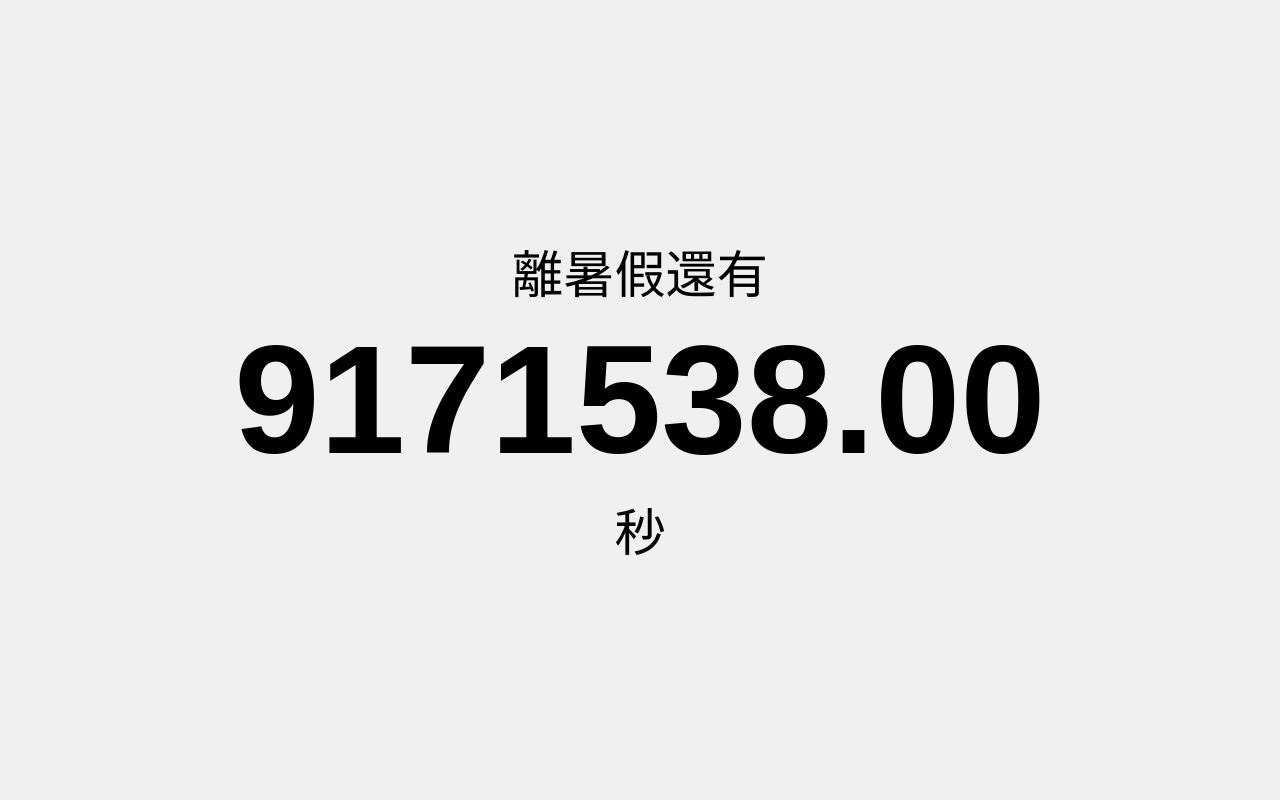
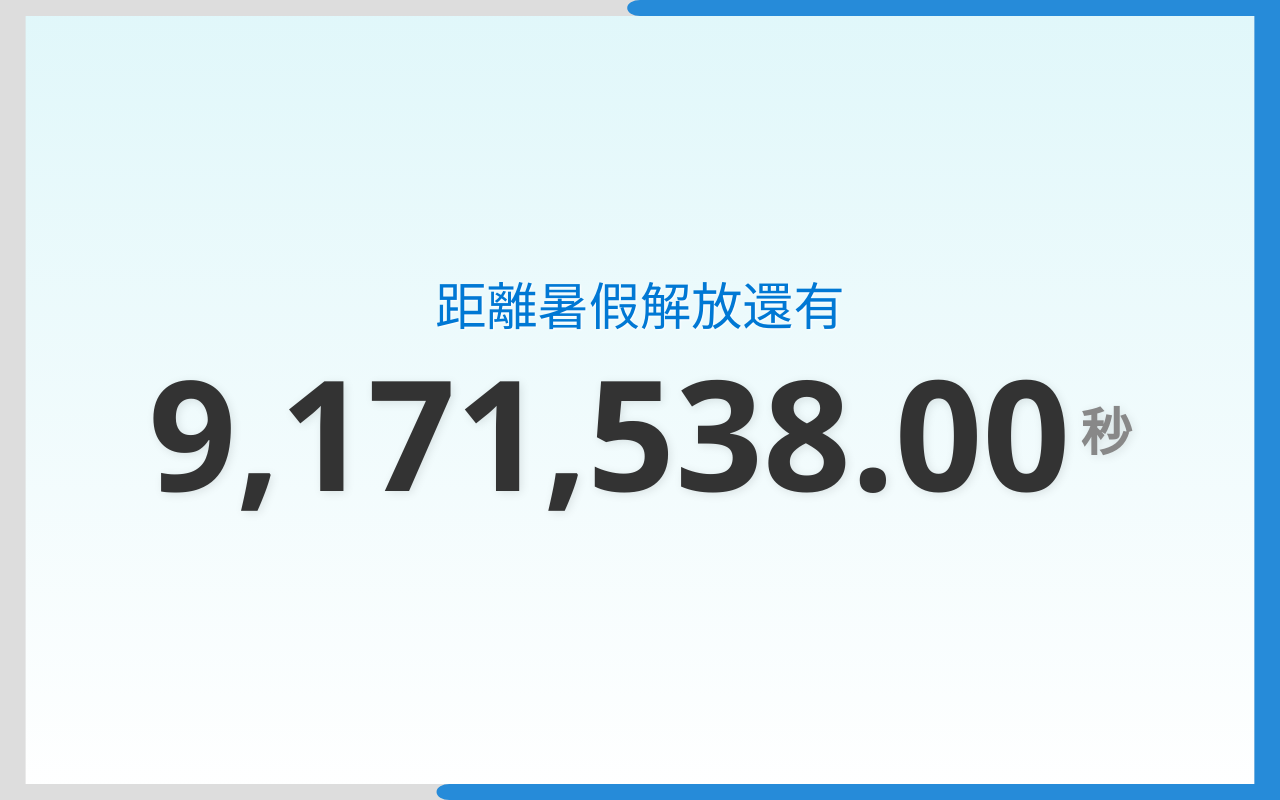
Before and after one commit to whiterice2013/summer-, a plain HTML site: page index.html in a window 1280 px wide. Drawn offline with Linux system fonts and the light colour scheme.

Commit message:
Refactor timer HTML and improve visual elements

```diff
--- a/index.html
+++ b/index.html
@@ -3,25 +3,91 @@
 <head>
     <meta charset="utf-8">
     <title>Timer</title>
+    <style>
+        body {
+            margin: 0;
+            overflow: hidden;
+            display: flex;
+            flex-direction: column;
+            justify-content: center;
+            align-items: center;
+            height: 100vh;
+            background: linear-gradient(180deg, #e0f7fa 0%, #fff 100%);
+            transition: background-color 1s ease;
+        }
+        #progressSvg {
+            position: fixed;
+            inset: 0;
+            width: 100%;
+            height: 100%;
+            pointer-events: none;
+        }
+        #progressRect {
+            stroke: #0078d4;
+            stroke-width: 20;
+            fill: none;
+            transition: stroke-dashoffset 1s ease-out;
+        }
+        #label {
+            font-family: 'Segoe UI', Arial, sans-serif;
+            font-size: 12vw;
+            font-weight: bold;
+            display: flex;
+            align-items: center;
+            justify-content: center;
+            line-height: 1.2;
+            text-shadow: 2px 2px 10px rgba(0,0,0,0.1);
+            color: #333;
+        }
+        .sub-info {
+            font-family: Arial, sans-serif;
+            font-size: 2.5vw;
+            color: #666;
+            margin-top: 10px;
+        }
+        .unit {
+            font-size: 4vw;
+            margin-left: 10px;
+            color: #888;
+        }
+    </style>
 </head>
-<body style="margin:0;overflow:hidden;display:flex;flex-direction:column;justify-content:center;align-items:center;height:100vh;background-color:#f0f0f0;">
-    <div style="font-family:Arial,sans-serif;font-size:4vw;text-align:center;">離暑假還有</div>
-    <div id="label" style="font-family:Arial,sans-serif;font-size:12vw;font-weight:bold;display:flex;align-items:center;justify-content:center;line-height:1.2;"></div>
-    <div style="font-family:Arial,sans-serif;font-size:4vw;text-align:center;">秒</div>
+<body>
+    <svg id="progressSvg" viewBox="0 0 1000 1000" preserveAspectRatio="none">
+        <rect x="10" y="10" width="980" height="980" stroke="#ddd" stroke-width="20" fill="none"/>
+        <path id="progressRect" d="M 500 10 L 990 10 L 990 990 L 10 990 L 10 10 L 500 10" stroke-linecap="round" stroke-dasharray="0 0" stroke-dashoffset="0"/>
+    </svg>
+
+    <div style="font-family:Arial,sans-serif;font-size:4vw;text-align:center;color:#0078d4;text-shadow: 1px 1px 2px white;">距離暑假解放還有</div>
+    <div id="label"></div>
+    <div id="subLabel" class="sub-info"></div>
+
     <script>
         const target = 1782835200;
         const label = document.getElementById("label");
+        const progress = document.getElementById("progressRect");
+        const subLabel = document.getElementById("subLabel");
 
-        const audioCtx = new (window.AudioContext||window.webkitAudioContext)();
+        const totalLength = progress.getTotalLength();
+        progress.style.transition = "none";
+        progress.setAttribute("stroke-dasharray", totalLength);
+        progress.setAttribute("stroke-dashoffset", totalLength);
+
+        let audioCtx;
+        function initAudio() {
+            if (!audioCtx) audioCtx = new (window.AudioContext || window.webkitAudioContext)();
+        }
+
         function beep(freq, dur=300) {
+            initAudio();
             const o = audioCtx.createOscillator();
             const g = audioCtx.createGain();
             o.frequency.value = freq;
             o.connect(g);
             g.connect(audioCtx.destination);
-            o.start();
             g.gain.setValueAtTime(1, audioCtx.currentTime);
             g.gain.exponentialRampToValueAtTime(0.001, audioCtx.currentTime + dur/1000);
+            o.start();
             o.stop(audioCtx.currentTime + dur/1000);
         }
 
@@ -32,14 +98,34 @@
             else if (x > 0) beep(200);
         }
 
+        window.addEventListener('mousedown', () => {
+            initAudio();
+            if(audioCtx.state === 'suspended') audioCtx.resume();
+        });
+
         let lastBeep = null;
         function update() {
             const now = Date.now() / 1000;
             const remaining = target - now;
-            label.textContent = remaining.toFixed(2);
+
+            if (remaining <= 0) {
+                label.innerHTML = "HAVE FUN!";
+                subLabel.textContent = "暑假愉快！";
+                document.body.style.backgroundColor = "#fff9c4";
+                return;
+            }
+
+            label.innerHTML = remaining.toLocaleString(undefined, {minimumFractionDigits: 2, maximumFractionDigits: 2}) + '<span class="unit">秒</span>';
 
             const remInt = Math.floor(remaining);
-            const frac = (remaining * 1000) % 1000;
+            const frac = (remaining % 1) * 1000;
+
+            const pct = (remaining % 1000) / 1000;
+            const offset = totalLength * (1 - pct);
+            progress.setAttribute("stroke-dashoffset", offset);
+
+            const hue = 190 + (pct * 30); // Tropical water colors
+            progress.style.stroke = `hsl(${hue}, 70%, 50%)`;
 
             if (remaining > 0 && frac < 10) {
                 if (remInt % 10000 === 0 && lastBeep !== remInt) {
@@ -52,7 +138,7 @@
             }
         }
 
-        setInterval(update, 10);
+        setInterval(update, 100);
     </script>
 </body>
 </html>
```
